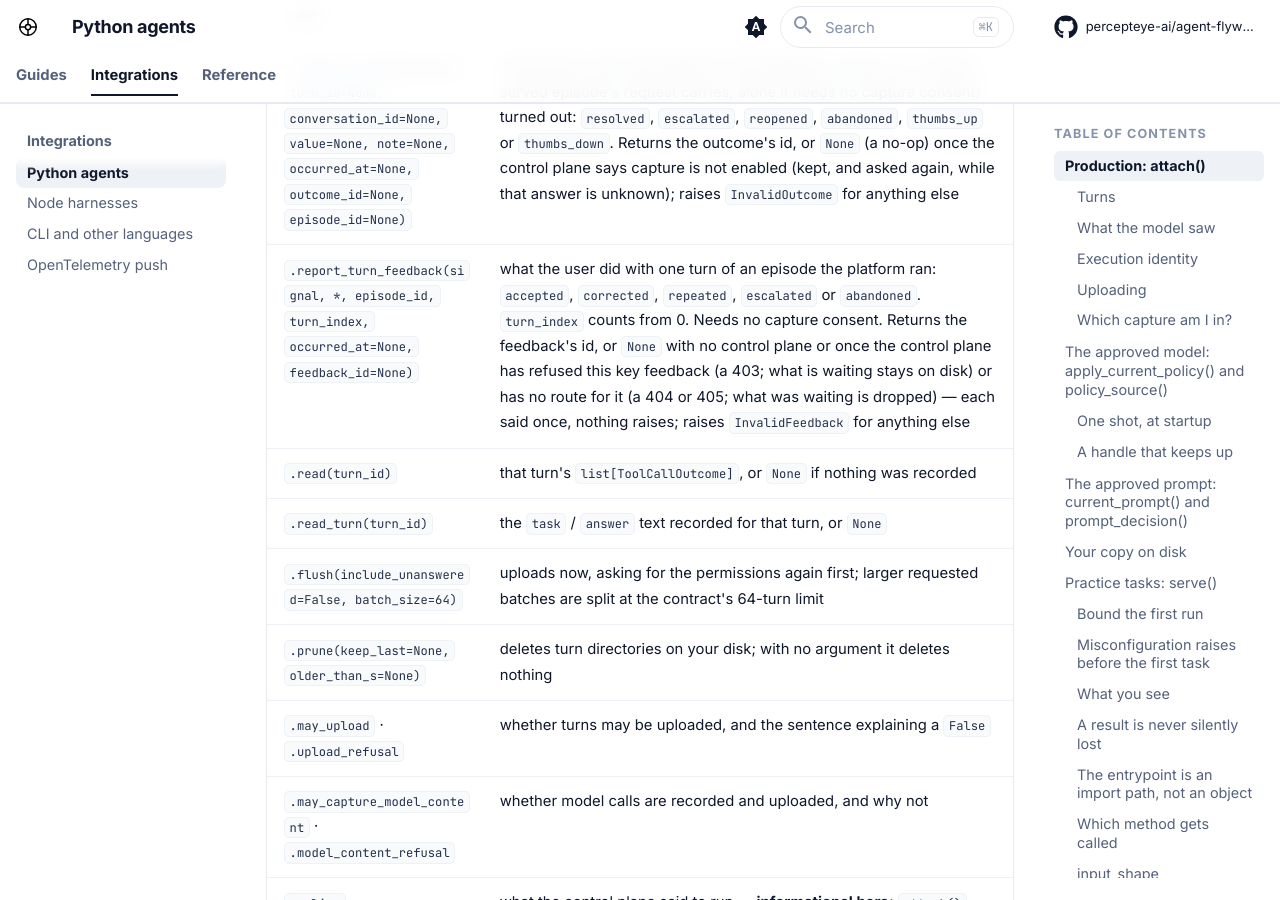
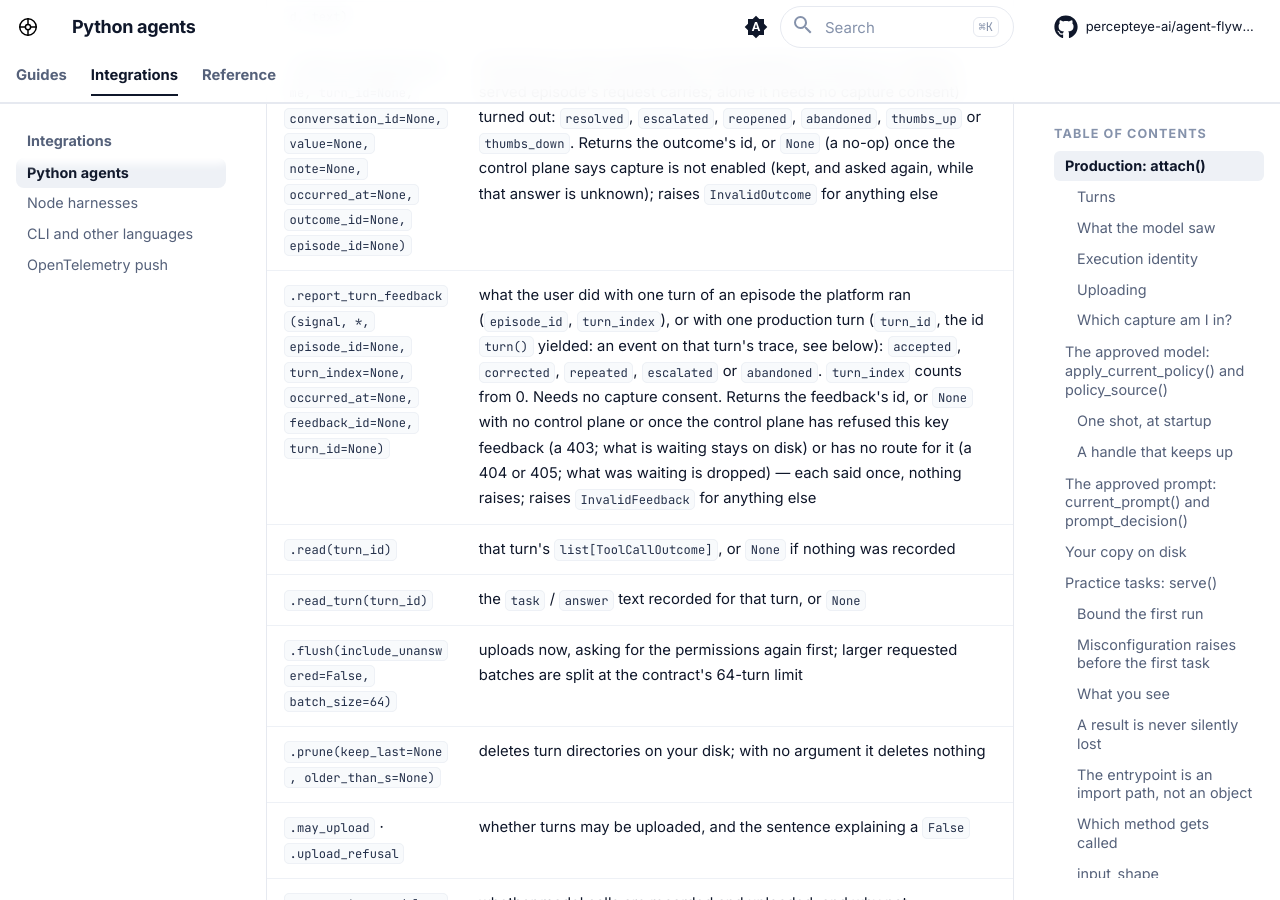
Before and after one commit to percepteye-ai/agent-flywheel, an MkDocs documentation site: the page built from website/docs/python.md, in a window 1280 px wide and 900 px high, scrolled down 3090 px. Built offline with MkDocs 1.6.1 and Material for MkDocs 9.7.7, drawn with Linux system fonts in a browser that asks for light colours; comment, search, counter and statistics services are not loaded; some of the changed text lies outside the part shown.

Commit message:
Docs: feedback on a production turn rides its trace; count at 1975
Co-Authored-By: Claude Opus 5.5 <noreply@anthropic.com>

```diff
--- a/website/docs/python.md
+++ b/website/docs/python.md
@@ -48,7 +48,7 @@ With `register=True` the call makes exactly two outbound requests, once, at star
 | `.turn(turn_id=None, conversation_id=None, task_id=None, input_text=None)` | context manager; yields the turn id |
 | `.record_answer(turn_id, text)` | what the agent finally answered; callable **after** the scope closes |
 | `.report_outcome(outcome, turn_id=None, conversation_id=None, value=None, note=None, occurred_at=None, outcome_id=None, episode_id=None)` | how the turn, the conversation or the episode (`episode_id=`, the id a served episode's request carries; alone it needs no capture consent) turned out: `resolved`, `escalated`, `reopened`, `abandoned`, `thumbs_up` or `thumbs_down`. Returns the outcome's id, or `None` (a no-op) once the control plane says capture is not enabled (kept, and asked again, while that answer is unknown); raises `InvalidOutcome` for anything else |
-| `.report_turn_feedback(signal, *, episode_id, turn_index, occurred_at=None, feedback_id=None)` | what the user did with one turn of an episode the platform ran: `accepted`, `corrected`, `repeated`, `escalated` or `abandoned`. `turn_index` counts from 0. Needs no capture consent. Returns the feedback's id, or `None` with no control plane or once the control plane has refused this key feedback (a 403; what is waiting stays on disk) or has no route for it (a 404 or 405; what was waiting is dropped) — each said once, nothing raises; raises `InvalidFeedback` for anything else |
+| `.report_turn_feedback(signal, *, episode_id=None, turn_index=None, occurred_at=None, feedback_id=None, turn_id=None)` | what the user did with one turn of an episode the platform ran (`episode_id`, `turn_index`), or with one production turn (`turn_id`, the id `turn()` yielded: an event on that turn's trace, see below): `accepted`, `corrected`, `repeated`, `escalated` or `abandoned`. `turn_index` counts from 0. Needs no capture consent. Returns the feedback's id, or `None` with no control plane or once the control plane has refused this key feedback (a 403; what is waiting stays on disk) or has no route for it (a 404 or 405; what was waiting is dropped) — each said once, nothing raises; raises `InvalidFeedback` for anything else |
 | `.read(turn_id)` | that turn's `list[ToolCallOutcome]`, or `None` if nothing was recorded |
 | `.read_turn(turn_id)` | the `task` / `answer` text recorded for that turn, or `None` |
 | `.flush(include_unanswered=False, batch_size=64)` | uploads now, asking for the permissions again first; larger requested batches are split at the contract's 64-turn limit |
```
Also changed, not shown: other parts of website/docs/python.md (+1 -1 lines), website/docs/index.md (+1 -1 lines), website/docs/production.md (+1 -1 lines), CHANGELOG.md, README.md.
